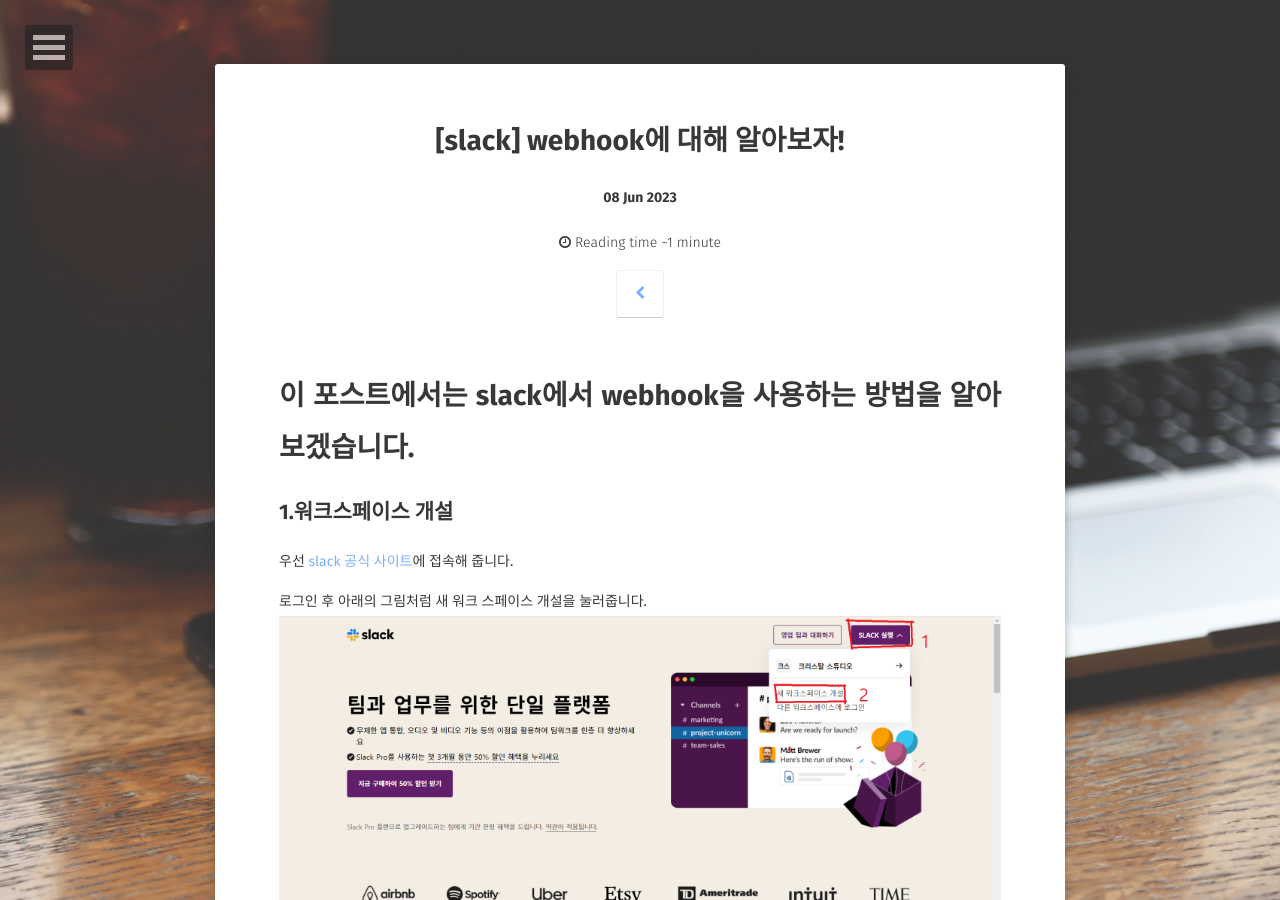
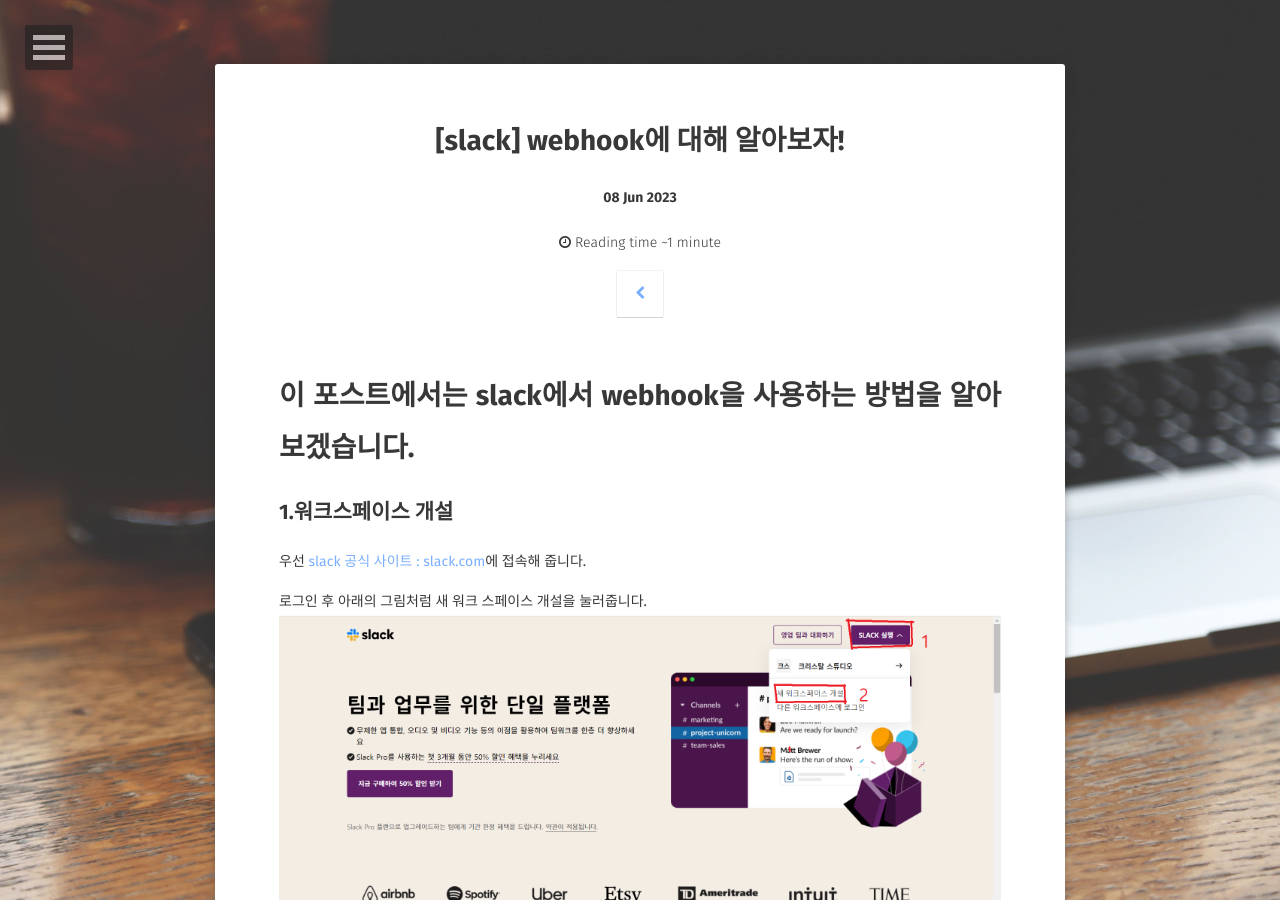
Before and after one commit to myh518/myh518.github.com, a Jekyll site: the page built from _posts/ETC/2023-06-08-[slack] webhook에 대해 알아보자.md, in a window 1280 px wide and 900 px high. Built offline with Jekyll 4.4.1, drawn with Linux system fonts in a browser that asks for light colours; some web fonts are replaced; comment, search, counter and statistics services are not loaded.

Commit message:
Update 2023-06-08-[slack] webhook에 대해 알아보자.md

```diff
--- a/_posts/ETC/2023-06-08-[slack] webhook에 대해 알아보자.md
+++ b/_posts/ETC/2023-06-08-[slack] webhook에 대해 알아보자.md
@@ -11,7 +11,7 @@ tags:
 
 # 이 포스트에서는 slack에서 webhook을 사용하는 방법을 알아보겠습니다.
 ## 1.워크스페이스 개설
-우선 [slack 공식 사이트](https://slack.com/intl/ko-kr/trials?remote_promo=f4d95f0b&d=7013y000002pzFBAAY&nc=7013y000002pznPAAQ&utm_source=google&utm_medium=paid_search&utm_campaign=ppc_google_apac_kr_kr_brand_selfserve_discount&utm_content=slack-pg-ss-all-kr-brand_7013y000002pzFBAAY&utm_term=slack_exact_._slack_._e_._c_._659249920207&gad=1&gclid=CjwKCAjw-IWkBhBTEiwA2exyO2zerhUghFn_I7SxfLswuwmGpucgR4-rzgT9IQ-0RXvUVEQ09mURRRoCB1AQAvD_BwE&gclsrc=aw.ds)에 접속해 줍니다.
+우선 [slack 공식 사이트 : slack.com](https://slack.com)에 접속해 줍니다.
 
 로그인 후 아래의 그림처럼 새 워크 스페이스 개설을 눌러줍니다.
 <img src="/img/webhook/slackweb.png">
@@ -47,7 +47,7 @@ tags:
 
 ## 2.Webhook
 
-우선 [이곳](https://api.slack.com)으로 접속해 줍니다.
+우선 [api.slack.com](https://api.slack.com)으로 접속해 줍니다.
 
 로그인이 안되어있다면 하시고
 아래의 이미지와 같이 Your apps를 클릭해 줍니다
```
